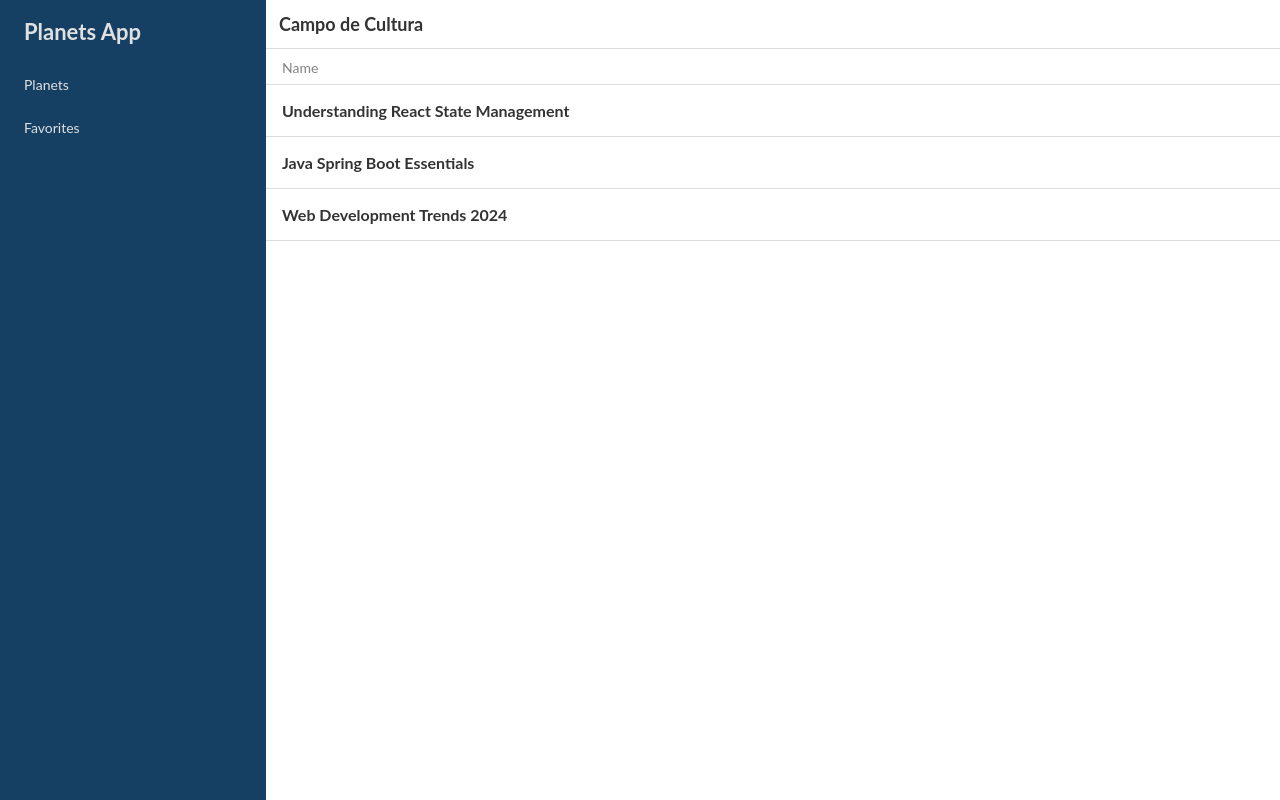
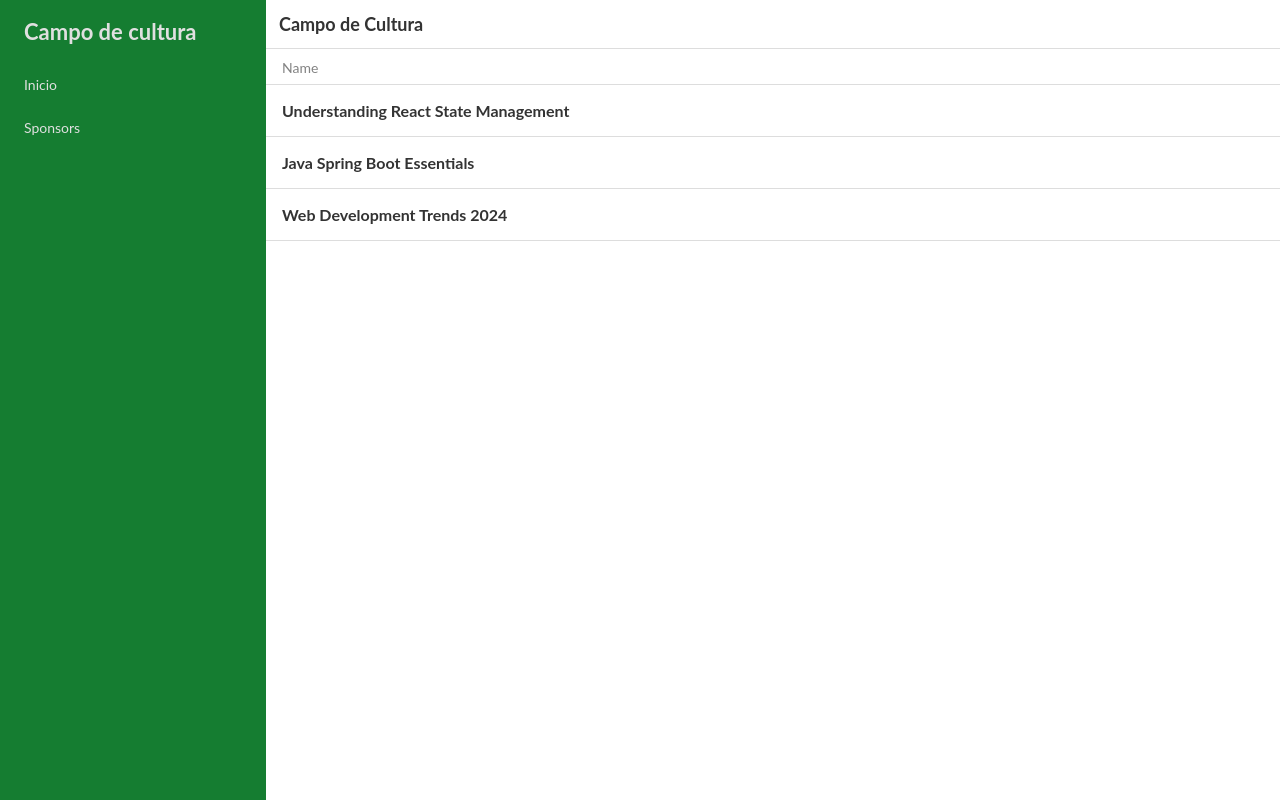
Before and after one commit to ivandax/campodecultura, a React (Vite) app: page /home in a window 1280 px wide. Built offline with nearby package versions, Linux system fonts and the light colour scheme; a web font is replaced by a local one.

Commit message:
Edit sidebar

```diff
--- a/src/presentation/components/Sidebar/Sidebar.tsx
+++ b/src/presentation/components/Sidebar/Sidebar.tsx
@@ -14,19 +14,19 @@ const Sidebar: React.FC = () => {
 
   return (
     <SidebarWrapper>
-      <SidebarTitle>Planets App</SidebarTitle>
+      <SidebarTitle>Campo de cultura</SidebarTitle>
       <SidebarItems>
         <SidebarItem
-          onClick={() => navigate("/planets")}
+          onClick={() => navigate("/home")}
           $active={location.pathname === "/planets"}
         >
-          Planets
+          Inicio
         </SidebarItem>
         <SidebarItem
-          onClick={() => navigate("/favorites")}
-          $active={location.pathname === "/favorites"}
+          onClick={() => navigate("/sponsors")}
+          $active={location.pathname === "/sponsors"}
         >
-          Favorites
+          Sponsors
         </SidebarItem>
       </SidebarItems>
     </SidebarWrapper>
--- a/src/presentation/styles/theme.ts
+++ b/src/presentation/styles/theme.ts
@@ -1,7 +1,7 @@
 export const theme = {
   colors: {
-    primary: "#154064",
-    lightprimary: "#1C5686",
+    primary: "#157d31",
+    lightprimary: "#1aad42",
     black: "#333333",
     gray: "#828282",
     lightgray: "#E0E0E0",
```
